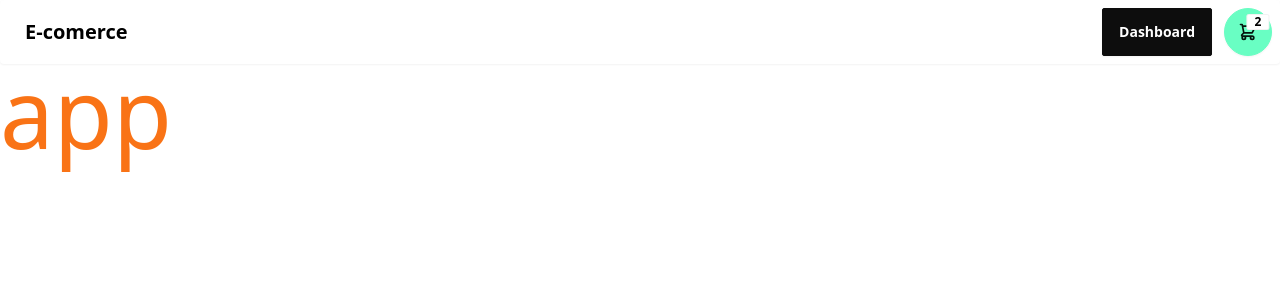
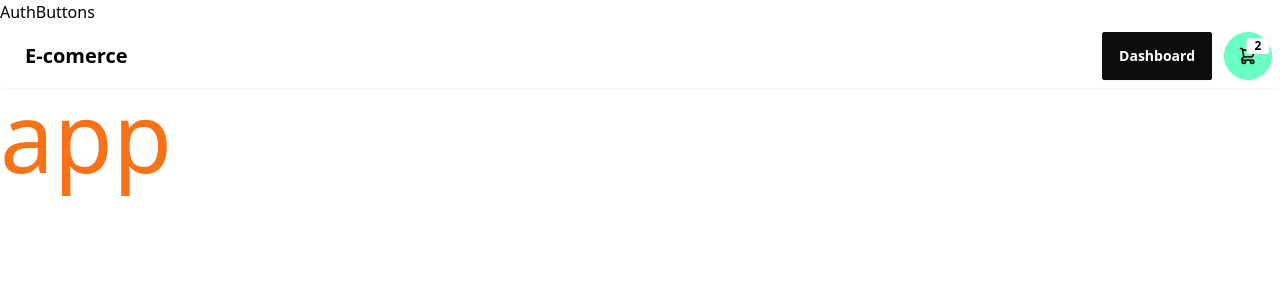
Before and after one commit to wizzard95/ecomerce, a React (Vite) app in the folder FRONT/: page / in a window 1280 px wide. Shown: the top 300 px of the page. Built offline with nearby package versions, Linux system fonts and the light colour scheme.

Commit message:
config|ui: crear componente de boton de autenticacion e importarlo dentro del navbar

```diff
--- /dev/null
+++ b/FRONT/src/components/Navbar/AuthButtons.jsx
@@ -0,0 +1,4 @@
+const AuthButtons = () => {
+    return <div>AuthButtons</div>
+}
+export default AuthButtons
--- a/FRONT/src/components/Navbar/Navbar.jsx
+++ b/FRONT/src/components/Navbar/Navbar.jsx
@@ -1,8 +1,10 @@
+import AuthButtons from './AuthButtons'
 import Cart from './Cart'
 
 const Navbar = () => {
     return (
         <header>
+            <AuthButtons />
             <nav className="navbar bg-base-100 shadow-sm lg:rounded-box w-full">
                 <div className="navbar-start">
                     <a className="btn btn-ghost text-xl" to="/">
```
